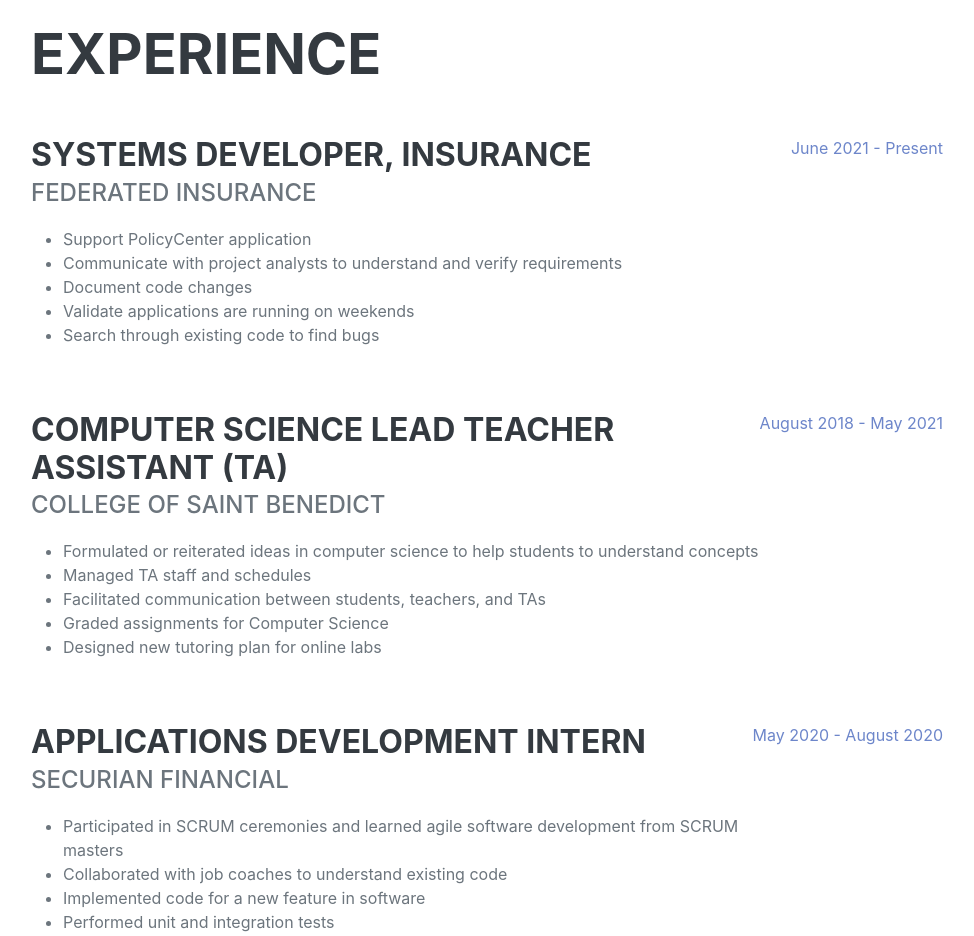
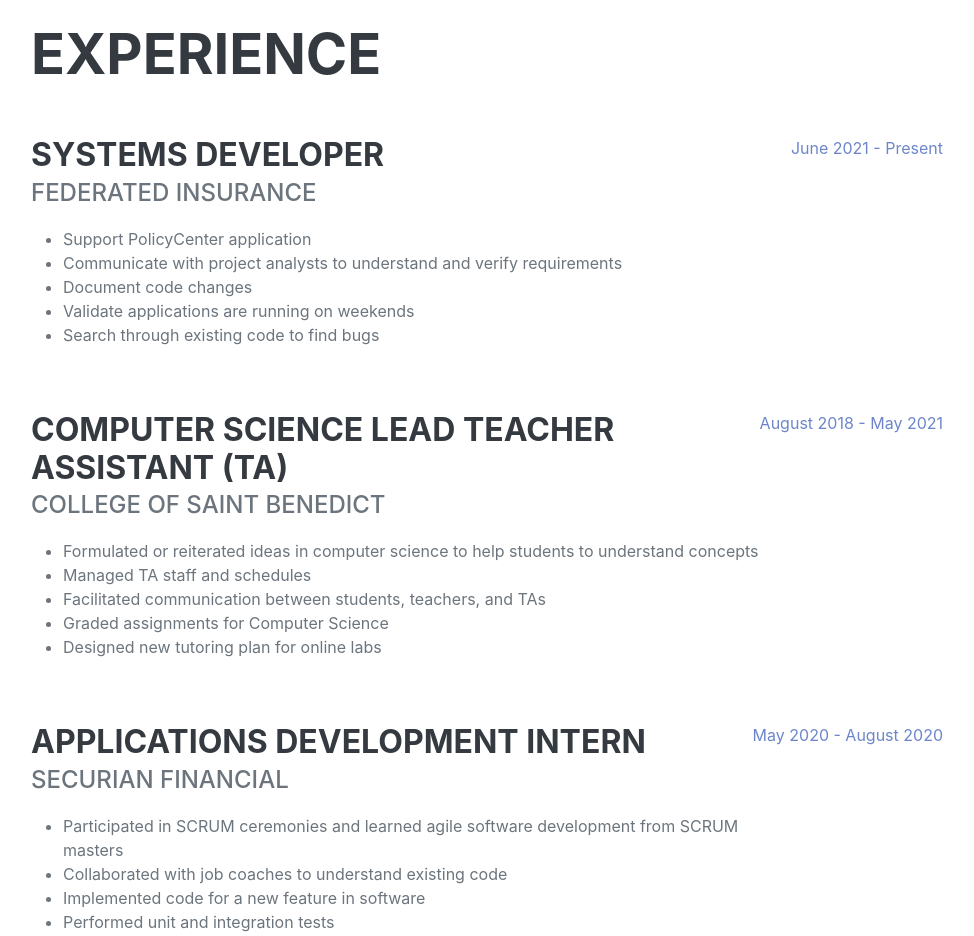
Before and after one commit to ajheroux/ajheroux.github.io, a plain HTML site: page index.html in a window 1280 px wide. Shown: the part 860-1796 px from the top of the page, without its empty margins (289-1263 px from the left). Drawn offline with nearby package versions, Linux system fonts and the light colour scheme; a web font is replaced by a local one.

Commit message:
Fix Federated insurance line in experience section

```diff
--- a/index.html
+++ b/index.html
@@ -61,7 +61,7 @@
                 <h2 class="mb-5">Experience</h2>
                 <div class="d-flex flex-column flex-md-row justify-content-between mb-5">
                     <div class="flex-grow-1">
-                        <h3 class="mb-0">Systems Developer, Insurance</h3>
+                        <h3 class="mb-0">Systems Developer</h3>
                         <div class="subheading mb-3">Federated Insurance</div>
                         <ul>
                             <li>Support PolicyCenter application</li>
```
